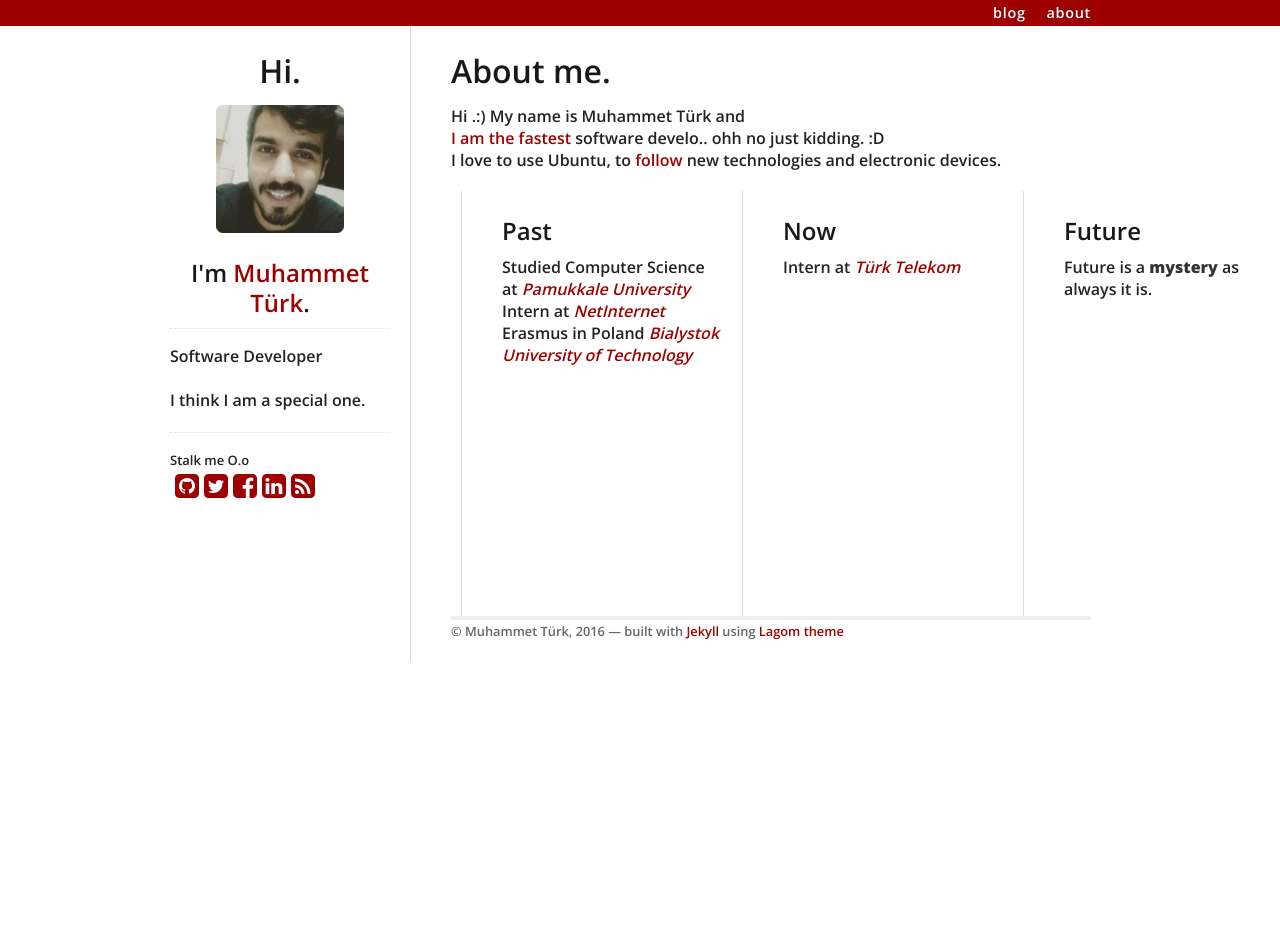
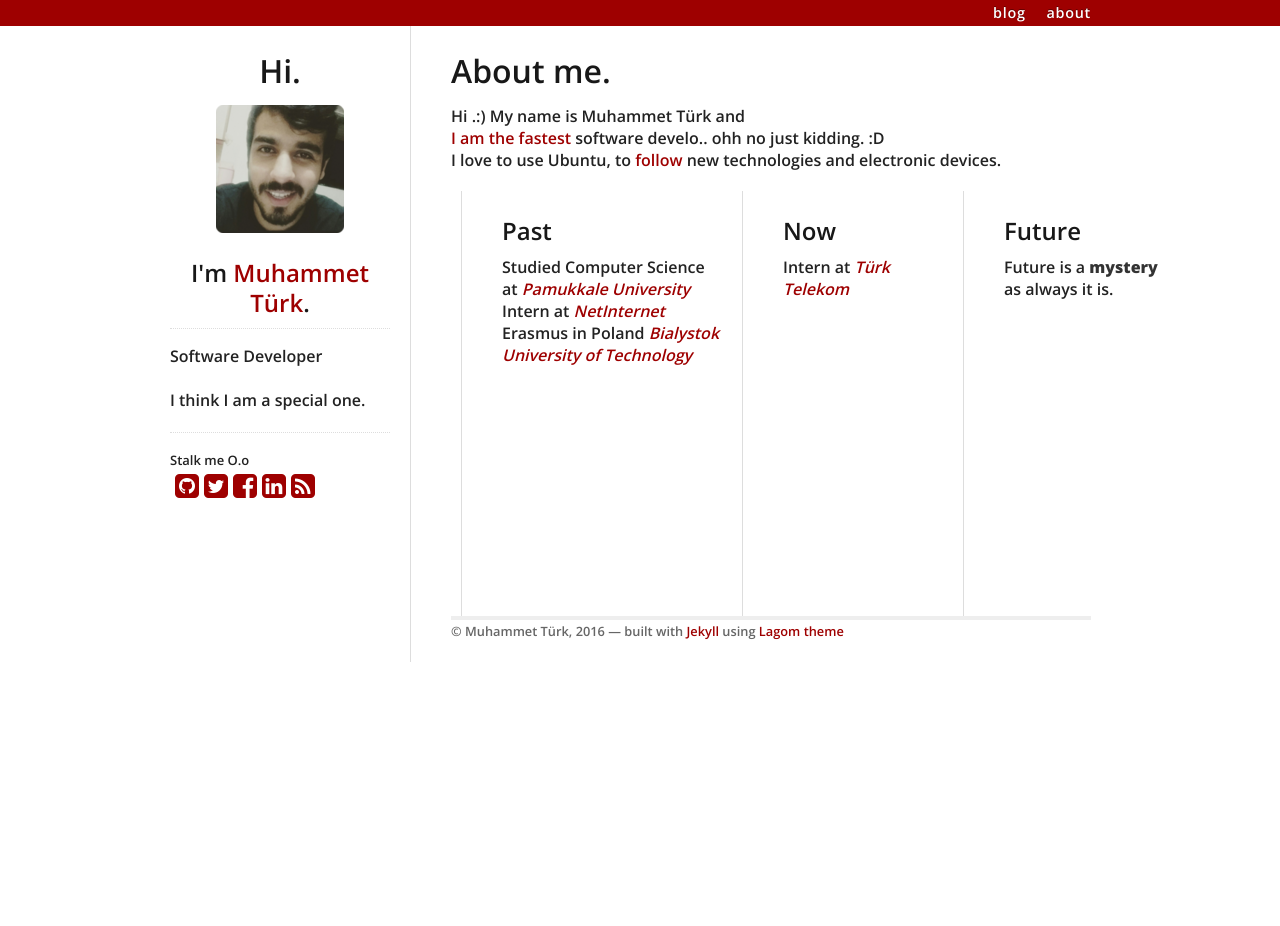
Before and after one commit to mturk111/mturk111.github.io, a Jekyll site: the page built from about.html, in a window 1280 px wide. Built offline with Jekyll 4.4.1, drawn with Linux system fonts in a browser that asks for light colours; nearby versions of some CDN libraries.

Commit message:
Update about.html

```diff
--- a/about.html
+++ b/about.html
@@ -14,11 +14,11 @@ I love to use Ubuntu, to <a href="http://ismailakbudak.com/">follow</a> new tech
 	Intern at <a href="https://www.netinternet.com.tr/"><em>NetInternet</em></a>
 	</br>Erasmus in Poland <a href="http://www.wi.pb.edu.pl/index.php/en/"><em>Bialystok University of Technology</em></a></p>
 </div>
-<div class="four columns content">
+<div class="three columns content">
 	<h2>Now</h2>
 	<p>Intern at <a href="https://www.turktelekom.com.tr/"><em>Türk Telekom</em></a></p>
 </div>
-<div class="four columns content">
+<div class="three columns content">
 	<h2>Future</h2>
 	<p>Future is a <strong>mystery</strong> as always it is.</p>
 </div>
```
